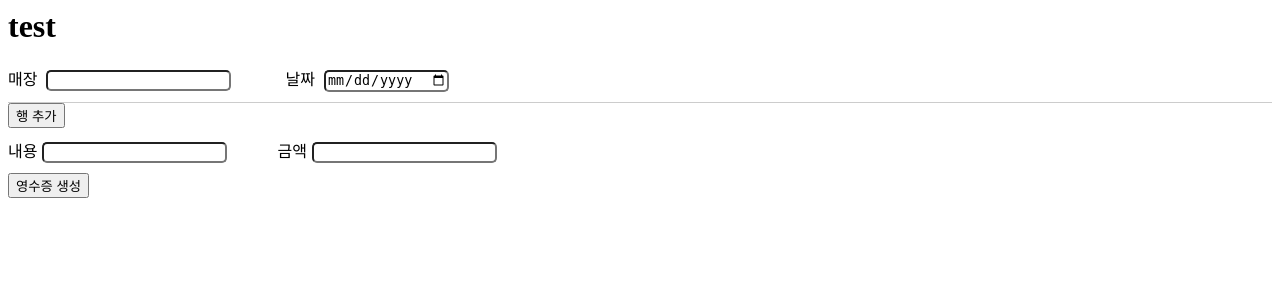
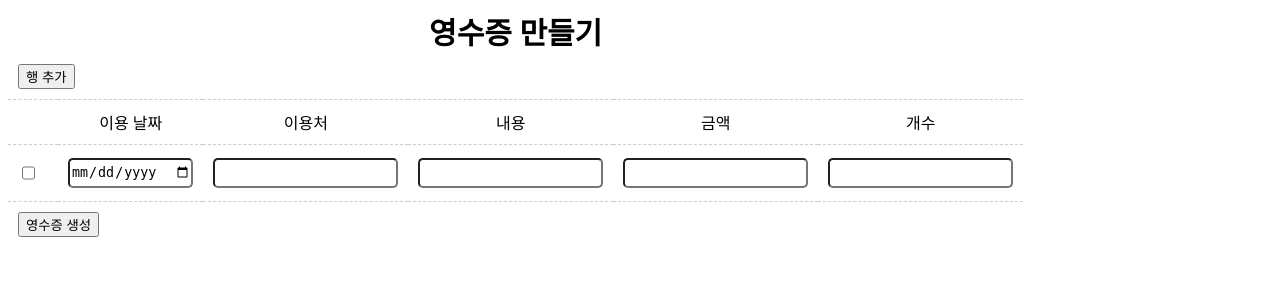
Before and after one commit to KimYoungJae0125/Create-Receipt, a Django app: page / in a window 1280 px wide. Shown: the top 300 px of the page. Run offline with Django 4.2, Linux system fonts and the light colour scheme.

Commit message:
index.html 수정 중

```diff
--- a/pages/static/css/base.css
+++ b/pages/static/css/base.css
@@ -21,3 +21,12 @@ thead td {
 td {
     padding: 10px;
 }
+
+tbody tr:nth-of-type(1) {
+    border-bottom: 1px dashed #ccc;
+}
+
+input {
+    border-radius: 5px;
+    height: 30px;
+}
--- a/pages/templates/pages/detail.html
+++ b/pages/templates/pages/detail.html
@@ -22,7 +22,7 @@
             </tr>
         </thead>
         <tbody>
-            <tr style="border-bottom: 1px dashed #ccc">
+            <tr>
                 <td>이용처</td>
                 <td>설명</td>
                 <td>금액</td>
--- a/pages/templates/pages/index.html
+++ b/pages/templates/pages/index.html
@@ -1,62 +1,58 @@
-{% block title %}{{ test }}{% endblock %}
+<title>영수증 만들기</title>
 
-<!--{% load static %}-->
-<!--<link href="{% static 'css/styles.css' %}" rel="stylesheet" />-->
+{% load static %}
+<link href="{% static 'css/base.css' %}" rel="stylesheet" />
+
 <style>
-    #receiptBody {
-        margin-top: 10px;
-        border-top: 1px solid #ccc;
-    }
-    .receiptInfo {
-        margin-top: 10px;
-    }
-    input {
-        margin-left: 5px;
-        border-radius: 5px;
-    }
-    div > span:nth-of-type(2) {
-        margin-left: 50px;
+    table td:nth-of-type(1) {
+        width: 30px
     }
 </style>
 
 {% block content %}
-<div id ='navbarResponsive'>
-    <h1>test</h1>
-</div>
+<table>
+    <thead>
+        <tr>
+            <th colspan="6">영수증 만들기</th>
+        </tr>
+        <tr>
+            <td colspan="6"><button onclick="addReceiptInfo()">행 추가</button> </td>
+        </tr>
+    </thead>
+    <tbody id = 'receiptBody'>
+    <tr style="text-align: center">
+        <td></td>
+        <td>이용 날짜</td>
+        <td>이용처</td>
+        <td>내용</td>
+        <td>금액</td>
+        <td>개수</td>
+    </tr>
 
-<div>
-    <div>
-        <span>매장</span>
-        <input />
-        <span>날짜</span>
-        <input type="date" />
-    </div>
-    <div id = 'receiptBody'>
-        <button onclick="addReceiptInfo()">행 추가</button>
-    </div>
-    <div>
-        <button style="margin-top: 10px">영수증 생성</button>
-    </div>
-</div>
-<!--{% for todo in todolist %}-->
-<!--<div>-->
-<!--    <span> {{ todo.content }} </span>-->
-<!--    <span> {{ todo.flag }} </span>-->
-<!--</div>-->
-<!--{% endfor %}-->
+    </tbody>
+    <tfoot>
+        <tr>
+            <td colspan="6">
+                <button>영수증 생성</button>
+            </td>
+        </tr>
+    </tfoot>
+</table>
 {% endblock %}
 
 <!--<script src="{% static 'js/scripts.js'%}"></script>-->
 
 <script>
     const addReceiptInfo = () => {
-        const temp = document.createElement("div");
+        const temp = document.createElement("tr");
         temp.classList.add('receiptInfo')
         const htmlInfo = [];
-        htmlInfo.push(`<span>내용</span>`)
-        htmlInfo.push(`<input />`)
-        htmlInfo.push(`<span>금액</span>`)
-        htmlInfo.push(`<input />`)
+        htmlInfo.push(`<td><input type="checkbox" /></td>`)
+        htmlInfo.push(`<td><input class="meetingDate" type="date" /></td>`)
+        htmlInfo.push(`<td><input class="store" /></td>`)
+        htmlInfo.push(`<td><input class="description" /></td>`)
+        htmlInfo.push(`<td><input class="money" /></td>`)
+        htmlInfo.push(`<td><input class="amount" /></td>`)
 
         temp.innerHTML = htmlInfo.join('');
 
```
